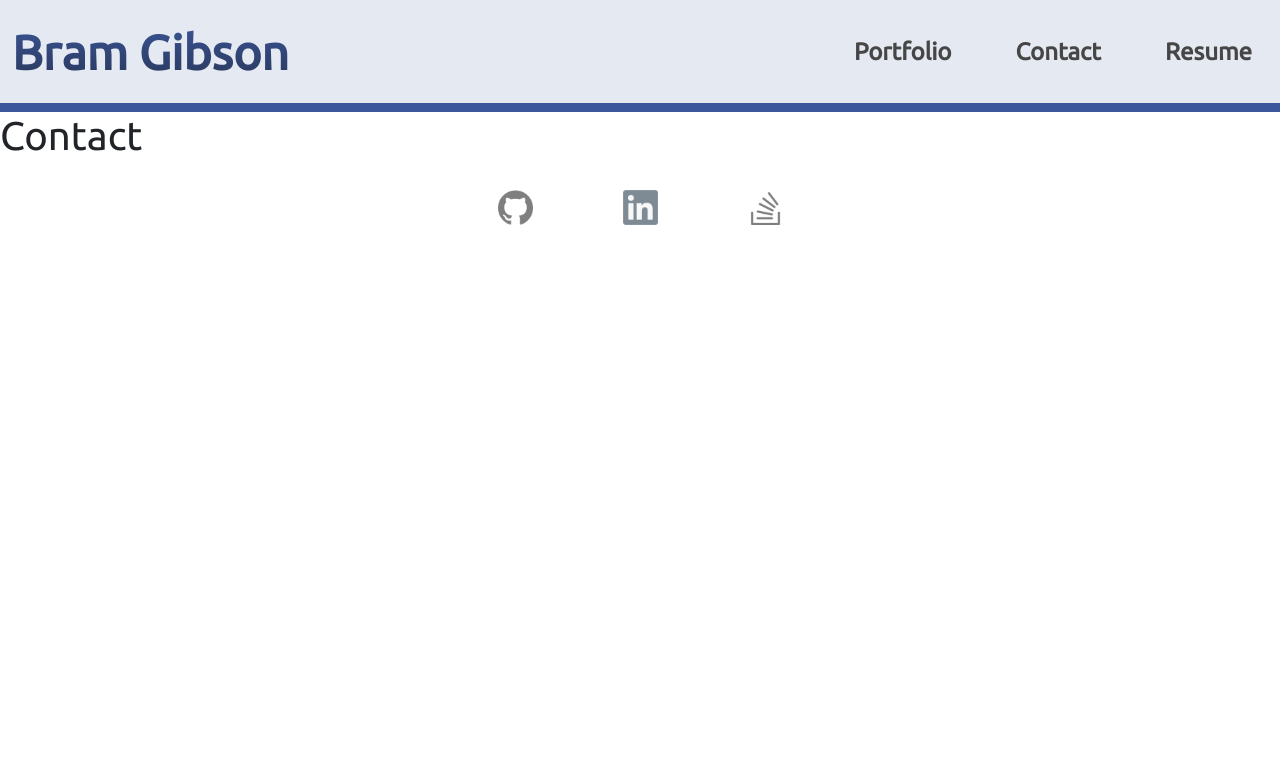
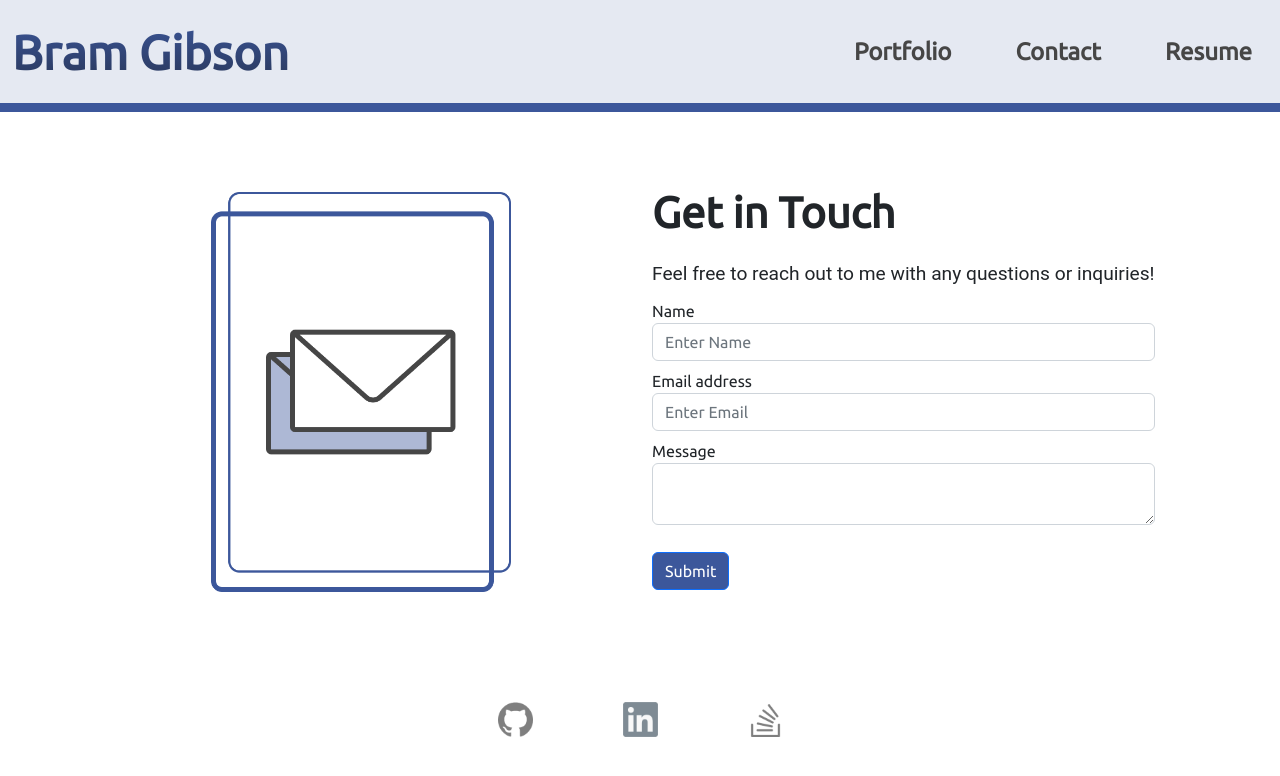
Before and after one commit to Bram-G/Bram-Gibson-Portfolio, a React (Create React App) app: page /contact in a window 1280 px wide. Shown: the top 776 px of the page. Built offline with nearby package versions, Linux system fonts and the light colour scheme.

Commit message:
pages looking good, working on page functionality for contact and resume download

```diff
--- a/package.json
+++ b/package.json
@@ -8,6 +8,7 @@
     "@testing-library/user-event": "^13.5.0",
     "bootstrap": "^5.2.3",
     "react": "^18.2.0",
+    "react-bootstrap": "^2.7.2",
     "react-dom": "^18.2.0",
     "react-router-dom": "^6.8.2",
     "react-scripts": "5.0.1",
--- a/src/App.js
+++ b/src/App.js
@@ -4,6 +4,7 @@ import Navbar from "./components/navbar/navbar";
 import Footer from "./components/footer/footer";
 import Portfolio from "./components/portfolio/portfolio"
 import Resume from "./components/resume/resume";
+import Contact from "./components/contact/contact";
 
 function App() {
   return (
@@ -12,7 +13,7 @@ function App() {
       <Routes>
         <Route path={"/"} element={<AboutMe/>}/>
         <Route path={"/portfolio"} element={<Portfolio/>}/>
-        <Route path={"/contact"} element={<h1>Contact</h1>}/>
+        <Route path={"/contact"} element={<Contact/>}/>
         <Route path={"/resume"} element={<Resume/>}/>
       </Routes>
       <Footer/>
--- /dev/null
+++ b/src/components/contact/Form.js
@@ -0,0 +1,27 @@
+import Button from "react-bootstrap/Button";
+import Form from "react-bootstrap/Form";
+import InputGroup from "react-bootstrap/InputGroup";
+
+function BootstrapForm() {
+  return (
+    <Form id="form">
+      <Form.Group className="mb-3" controlId="formBasicEmail">
+        <Form.Label>Name</Form.Label>
+        <Form.Control type="text" placeholder="Enter Name" />
+      </Form.Group>
+      <Form.Group className="mb-3" controlId="formBasicEmail">
+        <Form.Label>Email address</Form.Label>
+        <Form.Control type="email" placeholder="Enter Email" />
+      </Form.Group>
+      <Form.Label>Message</Form.Label>
+      <InputGroup>
+        <Form.Control as="textarea" />
+      </InputGroup>
+      <Button className="formButton"variant="primary" type="submit">
+        Submit
+      </Button>
+    </Form>
+  );
+}
+
+export default BootstrapForm;
--- /dev/null
+++ b/src/components/contact/contact.js
@@ -0,0 +1,25 @@
+import React from "react";
+import "./style.css";
+import contact from "./assets/contact.png";
+import BootstrapForm from "./Form";
+
+const Contact = () => {
+  return (
+    <div id="contactCon">
+      <div className="row container">
+        <div id="contactImgStyle" className="col-6">
+          <img id="contactImg" src={contact} alt="contact logo"></img>
+        </div>
+        <div id="contactContainer" className="col-6">
+        <div id="contactTextBox row-8">
+            <p id="contactTitle">Get in Touch</p>
+            <p id="contactTextBox">Feel free to reach out to me with any questions or inquiries!</p>
+            <BootstrapForm/>
+          </div>
+        </div>
+      </div>
+    </div>
+  );
+};
+
+export default Contact;
--- /dev/null
+++ b/src/components/contact/style.css
@@ -0,0 +1,44 @@
+#contactCon {
+  display: flex;
+  justify-content: center;
+}
+#contactImg {
+    display: flex;
+    height: 25rem;
+    margin: 5rem;
+  }
+  #contactImgStyle {
+    display: flex;
+    justify-content: center;
+  }
+  #contactTextBox {
+    font-family: "Roboto";
+    font-style: normal;
+    font-weight: 400;
+    font-size: 1.2rem;
+    line-height: 183.5%;
+    justify-content: center;
+  }
+  #contactTitle {
+    display: flex;
+    font-family: "Ubuntu";
+    font-style: normal;
+    font-weight: 700;
+    font-size: 2.7rem;
+    line-height: 130%;
+  }
+  #contactContainer {
+    display: flex;
+    margin-top: 4.5rem;
+  }
+  #contactSubTitle{
+    display: flex;
+    width: 50%;
+    display: inline-block;
+  }
+  #form{
+    line-height: .5rem;
+  }
+  .formButton{
+    margin-top: 1.7rem;
+  }
--- a/src/components/resume/style.css
+++ b/src/components/resume/style.css
@@ -1,11 +1,11 @@
+#resumeCon {
+  display: flex;
+  justify-content: center;
+}
 #resumePic {
   display: flex;
   height: 25rem;
   margin: 5rem;
-}
-#resumeCon {
-  display: flex;
-  justify-content: center;
 }
 #resumePicStyle {
   display: flex;
```
Also changed, not shown: src/components/contact/assets/contact.png (added), 1 other file (tests, documents, lock files or other folders).
